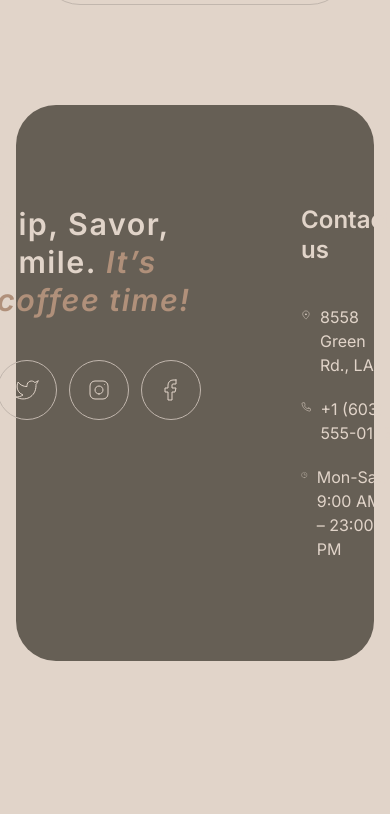
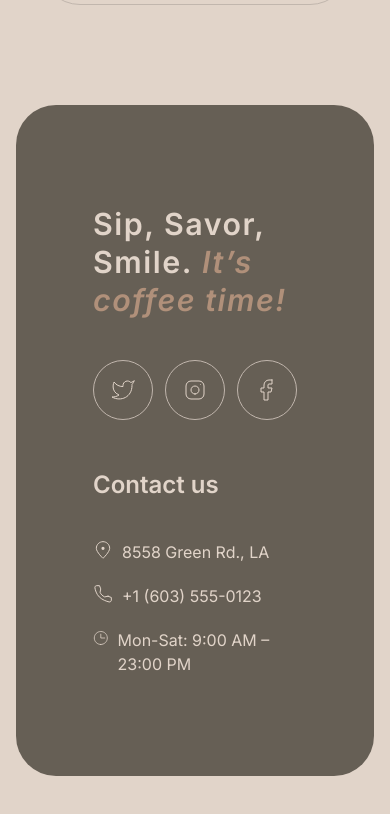
Before and after one commit to MiLee777/coffee-house-redux, a React (Create React App) app: page /menu in a window 390 px wide. Shown: the part 4636-5450 px from the top of the page. Before the commit the page ends 5337 px from the top, so only its background shows below. Built offline with nearby package versions, Linux system fonts and the light colour scheme; some icons are missing.

Commit message:
fix: fix responsive design in footer

```diff
--- a/src/App.css
+++ b/src/App.css
@@ -676,8 +676,7 @@ li {
 }
 
 .footer__contact {
-  display: grid;
-  grid-template-columns: repeat(2, 1fr);
+  display: flex;
   column-gap: 100px;
 }
 
@@ -783,14 +782,16 @@ li {
   .footer__container {
     padding: 100px 60px;
   }
+}
 
-  .footer__contact {
+@media all and (max-width: 1070px) {
+  footer .footer__contact {
     display: flex;
     flex-direction: column;
     row-gap: 50px;
   }
 
-  .contact__info {
+  footer .contact__info {
     align-self: flex-start;
   }
 }
```
